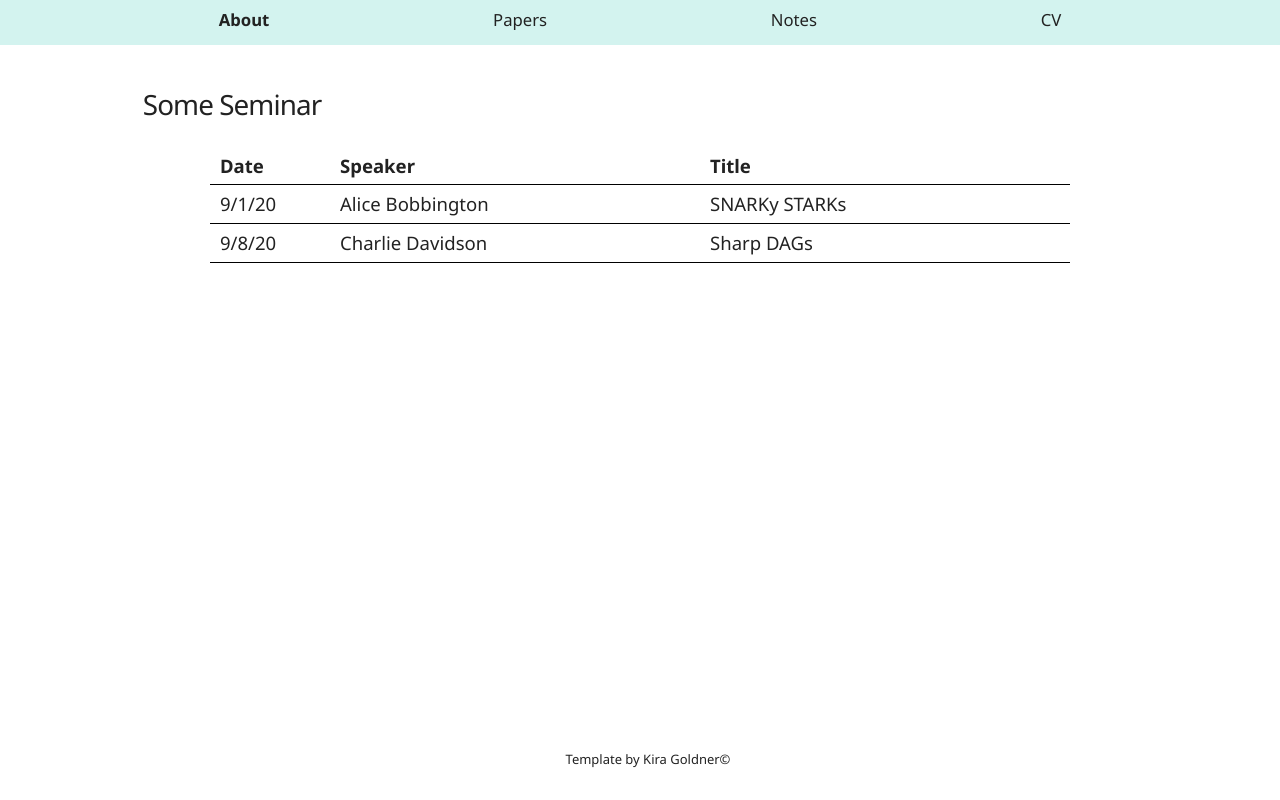
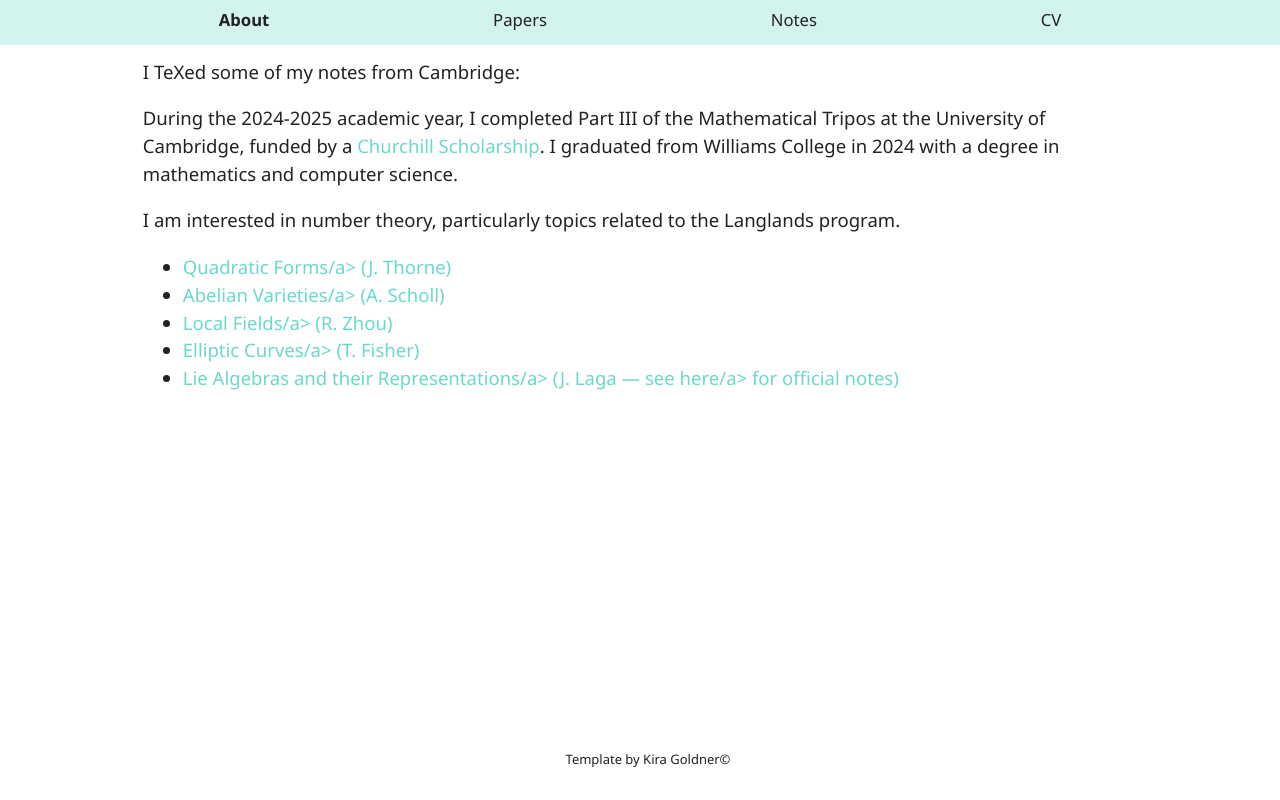
Before and after one commit to sashashkov/sashashkov.github.io, a plain HTML site: page notes.html in a window 1280 px wide. Drawn offline with Linux system fonts and the light colour scheme.

Commit message:
Update notes.html

```diff
--- a/notes.html
+++ b/notes.html
@@ -29,29 +29,33 @@
 
 <div>
 
-      <h4>Some Seminar</h4>
+	<p>I TeXed some of my notes from Cambridge:
+		  </p>
+		<p>During the 2024-2025 academic year, I completed Part III of the Mathematical Tripos
+			at the University of Cambridge, funded by a <a href = "https://www.churchillscholarship.org/the-scholarship"
+			target = "_blank">Churchill Scholarship</a>.
+			I graduated from Williams College in 2024 with a degree in mathematics and computer science.
 
-      <p>
-      <table class="rg" style="margin-left:auto; margin-right:auto;">
-      <tr>
-        <th style="width: 100px;">Date</th>
-        <th style="width: 350px;">Speaker</th>
-        <th style="width: 350px;">Title</th>
-      </tr>
-      <tr>
-        <td>9/1/20</td>
-        <td>Alice Bobbington</td>
-        <td>SNARKy STARKs</td>
-      </tr>
-      <tr>
-        <td>9/8/20</td>
-        <td>Charlie Davidson</td>
-        <td>Sharp DAGs</td>
-      </tr>
-      </table>
+		  </p>
+
+		  <p>
+			I am interested in number theory, particularly topics related to the Langlands program.
+		  </p>
+
+	<ul>
+  <li><a href = "https://sashashkov.github.io/QuadFormsThorne.pdf"
+			target = "_blank">Quadratic Forms/a> (J. Thorne)</li>
+  <li><a href = "https://sashashkov.github.io/AbVarScholl.pdf"
+			target = "_blank">Abelian Varieties/a> (A. Scholl)</li>
+  <li><a href = "https://sashashkov.github.io/LocalFieldsZhou.pdf"
+			target = "_blank">Local Fields/a> (R. Zhou)</li>
+  <li><a href = "https://sashashkov.github.io/EllipticCurvesFisher.pdf"
+			target = "_blank">Elliptic Curves/a> (T. Fisher)</li>
+  <li><a href = "https://sashashkov.github.io/LieAlgebrasLaga.pdf"
+			target = "_blank">Lie Algebras and their Representations/a> (J. Laga — see <a href = "https://www.dpmms.cam.ac.uk/~jcsl5/partiii-liealgebras.pdf" target = "_blank">here/a> for official notes)</li>
+</ul>
 
 </div>
-
 
 
 
```
